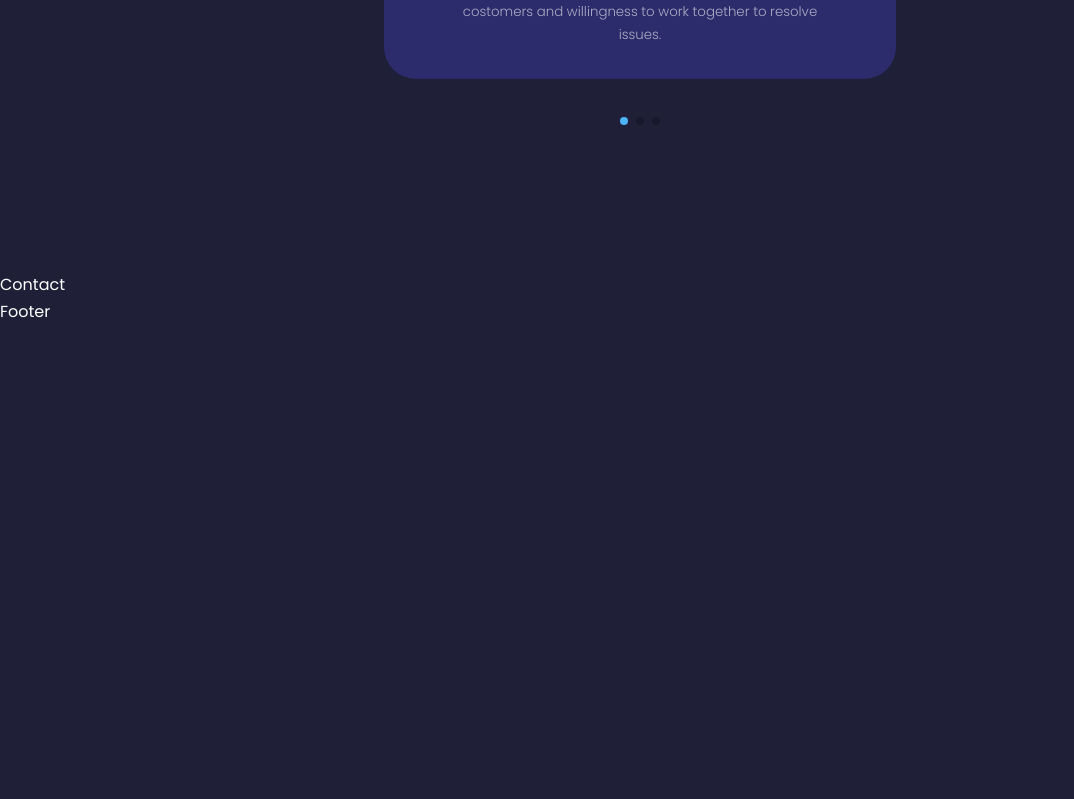
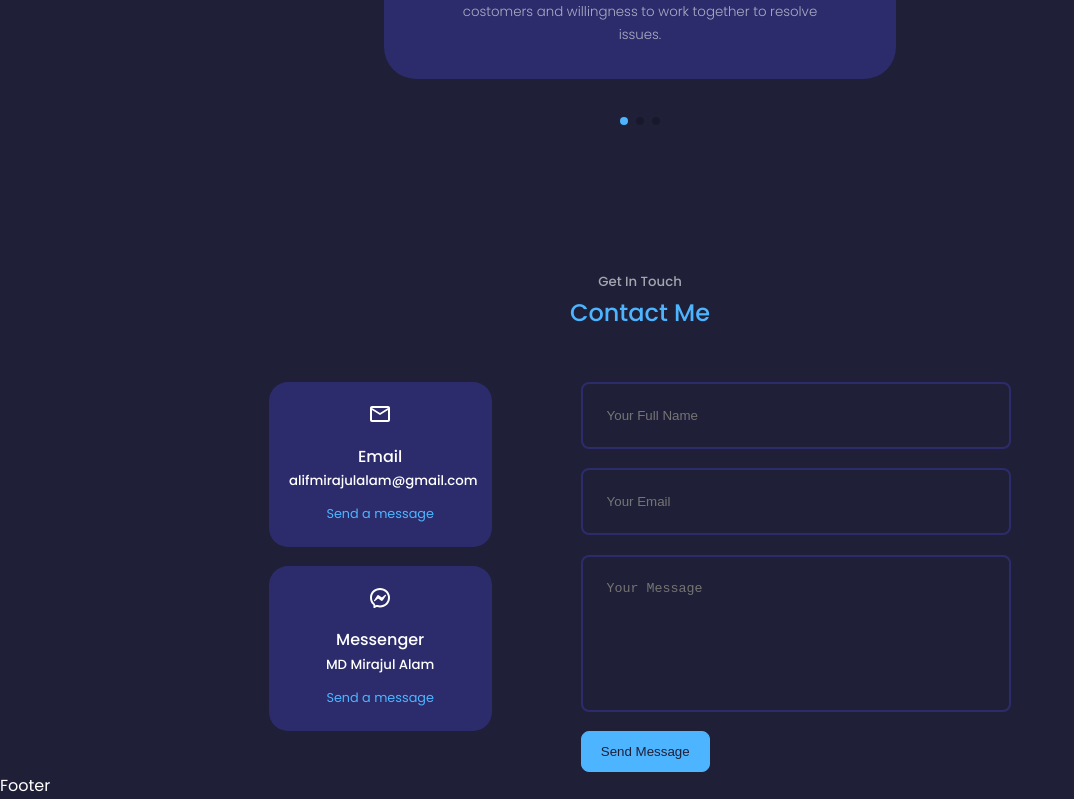
Before and after one commit to mirajulalam/portfolio-website, a React (Create React App) app: page / in a window 1280 px wide. Shown: the part 4231-5030 px from the top of the page, without its empty margins (0-1074 px from the left). Before the commit the page ends 4556 px from the top, so only its background shows below. Built offline with nearby package versions, Linux system fonts and the light colour scheme.

Commit message:
contact form added

```diff
--- a/package.json
+++ b/package.json
@@ -3,9 +3,11 @@
   "version": "0.1.0",
   "private": true,
   "dependencies": {
+    "@emailjs/browser": "^3.6.2",
     "@testing-library/jest-dom": "^5.16.4",
     "@testing-library/react": "^13.3.0",
     "@testing-library/user-event": "^13.5.0",
+    "emailjs-com": "^3.2.0",
     "react": "^18.1.0",
     "react-dom": "^18.1.0",
     "react-icons": "^4.4.0",
--- a/src/components/contact/Contact.jsx
+++ b/src/components/contact/Contact.jsx
@@ -1,8 +1,50 @@
 import React from 'react'
 import './contact.css';
+import {MdOutlineEmail} from 'react-icons/md'
+import {RiMessengerLine} from 'react-icons/ri';
+import { useRef } from 'react';
+import emailjs from '@emailjs/browser';
+
+
 const Contact = () => {
+
+  const form = useRef();
+
+  const sendEmail = (e) => {
+    e.preventDefault();
+
+    emailjs.sendForm('service_jkidp1c', 'template_86gvfvq', form.current, 'bC3daaJCpTsOQkKTT')
+     e.target.reset();
+  };
   return (
-    <section id='contact'>Contact</section>
+    <section id='contact'>
+      <h5>Get In Touch</h5>
+      <h2>Contact Me</h2>
+
+      <div className="container contact_container">
+        <div className="contact_options">
+          <article className='contact_option'>
+              <MdOutlineEmail className='contact_option-icon'/>
+            <h4>Email</h4>
+            <h5>alifmirajulalam@gmail.com</h5>
+            <a href="mailto:alifmirajulalam@gmail.com" target="_blank">Send a message</a>
+          </article>
+          <article className='contact_option'>
+              <RiMessengerLine className='contact_option-icon'/>
+            <h4>Messenger</h4>
+            <h5>MD Mirajul Alam</h5>
+            <a href="https://m.me/mdmirajul.alam.7" target="_blank">Send a message</a>
+          </article>
+        </div>
+        {/* end of contact options */}
+        <form ref={form} onSummin={sendEmail}>
+          <input type="text" name="name" placeholder='Your Full Name' required/>
+          <input type="email" name="email" placeholder='Your Email' required/>
+          <textarea name="message"  rows="7" placeholder='Your Message' required></textarea>
+          <button type='submit' className='btn btn-primary'>Send Message</button>
+        </form>
+      </div>
+    </section>
   )
 }
 
--- a/src/components/contact/contact.css
+++ b/src/components/contact/contact.css
@@ -0,0 +1,68 @@
+.container.contact_container{
+    width: 58%;
+    display: grid;
+    grid-template-columns: 30% 58%;
+    gap:12%;
+}
+
+.contact_options{
+    display: flex;
+    flex-direction: column;
+    gap: 1.2rem;
+}
+
+.contact_option{
+    background: var(--color-bg-varient);
+    padding: 1.2rem;
+    border-radius: 1.2rem;
+    text-align: center;
+    border: 1px solid transparent;
+    transition: var(--transition);
+}
+
+.contact_option:hover{
+    background: transparent;
+    border-color: var(--color-bg-varient);
+}
+
+.contact_option-icon{
+    font-size: 1.5rem;
+    margin-bottom: 0.5rem;
+}
+.contact_option a {
+    margin-top: 0.7rem;
+    display: inline-block;
+    font-size: 0.8rem;
+}
+
+/********* form  **************/
+form{
+    display: flex;
+    flex-direction: column;
+    gap: 1.2rem;
+}
+
+input,
+textarea{
+    width: 100%;
+    padding: 1.5rem;
+    border-radius: 0.5rem;
+    background: transparent;
+    border: 2px solid var(--color-bg-varient);
+    resize: none;
+    color: var(--color-white);
+}
+
+/*********** Media Queryes (midium devices)************/
+@media screen and (max-width:1024px) {
+    .container.contact_container{
+        grid-template-columns: 1fr;
+        gap: 2rem;
+    }
+ }
+ /*********** Media Queryes (Small devices)************/
+ @media screen and(max-width:600px) {
+    .container.contact_container{
+        width: var(--container-width-sm);
+    }
+ }
```
Also changed, not shown: 1 other file (tests, documents, lock files or other folders).
